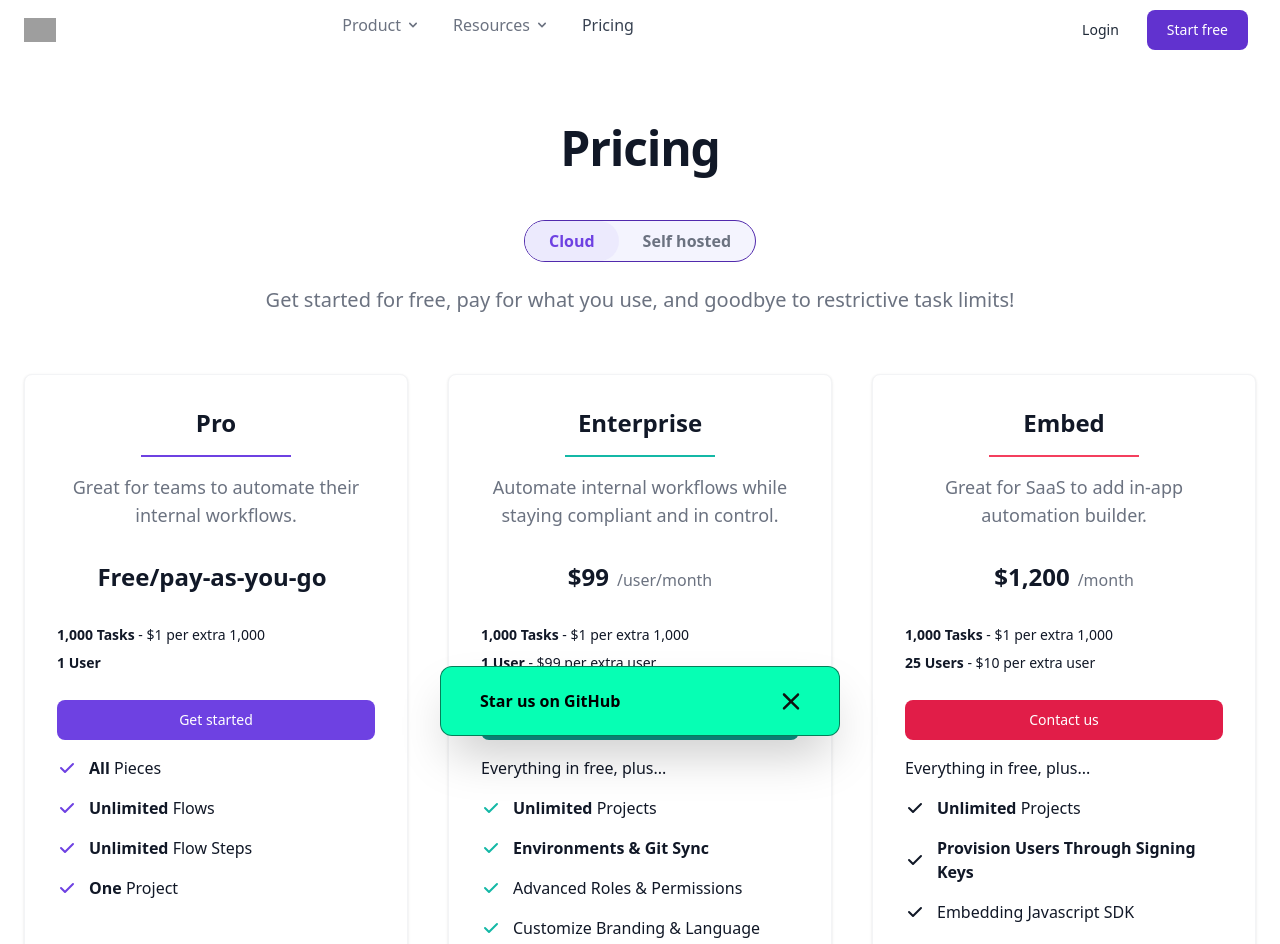
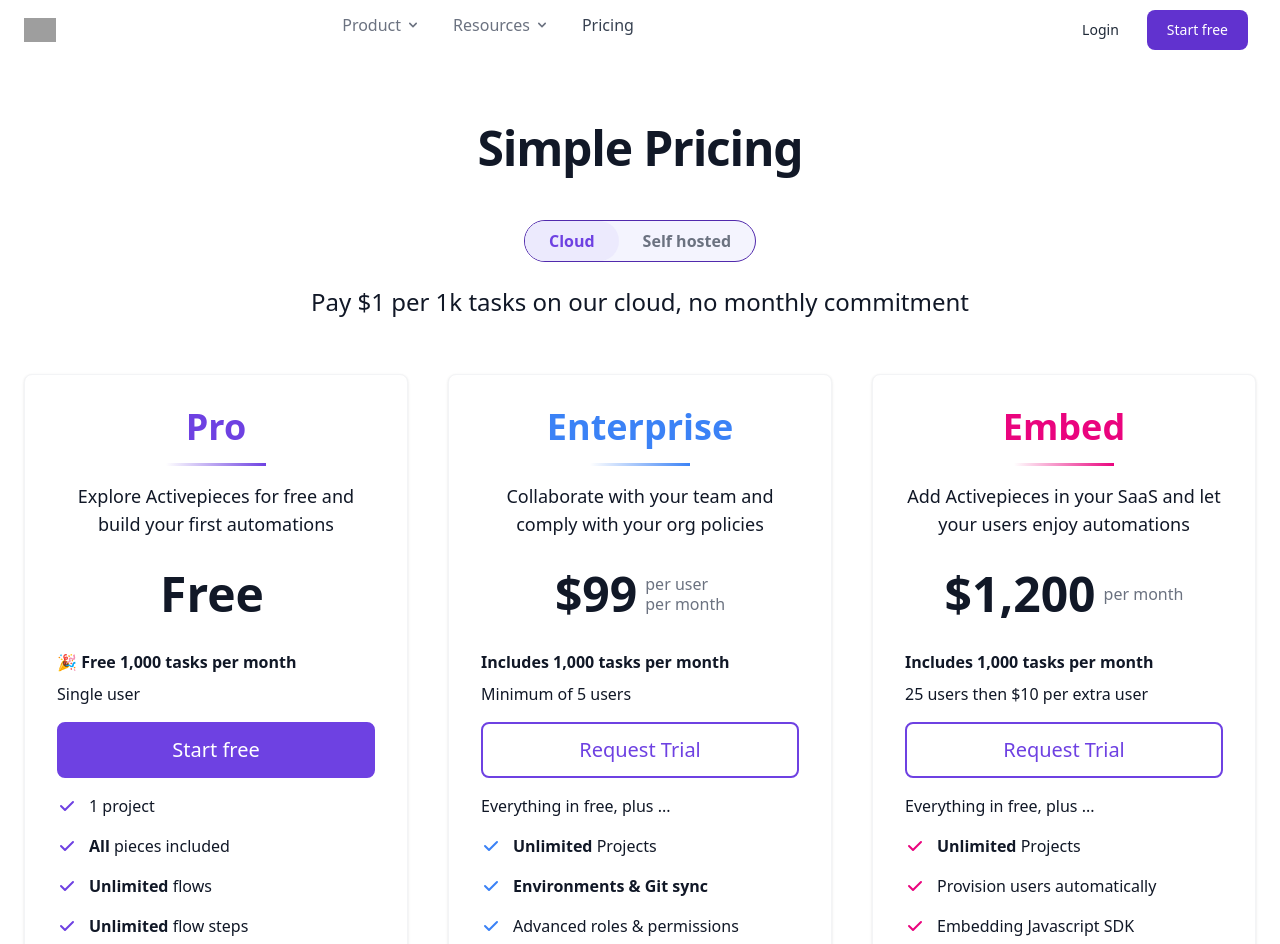
Before and after one commit to activepieces/marketing, a Nuxt app: page /pricing in a window 1280 px wide. Shown: the top 944 px of the page. Built offline with nearby package versions, Linux system fonts and the light colour scheme; grey boxes are pictures that could not be loaded.

Commit message:
New pricing page

```diff
--- a/components/pages/pricing/Table.vue
+++ b/components/pages/pricing/Table.vue
@@ -1,83 +1,93 @@
 <script setup>
-
 import DeploymentSwitcher from './DeploymentSwitcher.vue'
 
 let deploymentMode = ref('cloud');
 
-const proFeatures = [
-  '<strong>All</strong> Pieces',
-  '<strong>Unlimited</strong> Flows',
-  '<strong>Unlimited</strong> Flow Steps',
-  '<strong>One</strong> Project',
-]
+const ONE_DOLLAR_PER_1000_TASKS = '$1 per 1,000 extra tasks';
 
-const enterpriseFeatures = [
+const proFeatures = ref([
+  '1 project',
+  '<strong>All</strong> pieces included',
+  '<strong>Unlimited</strong> flows',
+  '<strong>Unlimited</strong> flow steps',
+  ONE_DOLLAR_PER_1000_TASKS,
+])
+
+const enterpriseFeatures = ref([
   '<strong>Unlimited</strong> Projects',
-  '<strong>Environments & Git Sync</strong>',
-  'Advanced Roles & Permissions',
-  'Customize Branding & Language',
+  '<strong>Environments & Git sync</strong>',
+  'Advanced roles & permissions',
+  'Audit logs',
+  'Customize branding & language',
   'Single Sign-On',
-  'Audit Logs',
-  '5 Private Pieces',
-]
+  '5 private pieces',
+  ONE_DOLLAR_PER_1000_TASKS,
+]);
 
-const embeddingFeatures = [
+const embeddingFeatures = ref([
   '<strong>Unlimited</strong> Projects',
-  '<strong>Provision Users</string> Through Signing Keys',
+  'Provision users automatically',
   'Embedding Javascript SDK',
-  'Customize Branding & Language',
-  'Customize Limits Per Project',
-  'Customize Templates',
-  '2 Private Pieces',
-]
+  'Customize branding & language',
+  'Customize limits per project',
+  'Customize templates',
+  '2 private pieces',
+  ONE_DOLLAR_PER_1000_TASKS,
+]);
 
 const handleDeploymentModeChange = (newMode) => {
   deploymentMode.value = newMode;
+
+  if (newMode == 'cloud') {
+    proFeatures.value.push(ONE_DOLLAR_PER_1000_TASKS);
+    enterpriseFeatures.value.push(ONE_DOLLAR_PER_1000_TASKS);
+    embeddingFeatures.value.push(ONE_DOLLAR_PER_1000_TASKS);
+  } else {
+    proFeatures.value.pop();
+    enterpriseFeatures.value.pop();
+    embeddingFeatures.value.pop();
+  }
 }
-
-
 </script>
 
 <template>
   <section class="bg-white dark:bg-gray-900">
     <div class="py-6 px-4 mx-auto max-w-screen-xl lg:py-16 lg:px-6">
       <div class="mx-auto max-w-screen-md text-center mb-4 lg:mb-12">
-        <h2 class="text-5xl tracking-tight font-extrabold text-gray-900 dark:text-white">Pricing</h2>
+        <h2 class="text-5xl tracking-tight font-extrabold text-gray-900 dark:text-white">Simple Pricing</h2>
       </div>
       <div class="flex flex-col gap-1 items-center">
         <DeploymentSwitcher :deployment-mode="deploymentMode" @deployment-mode-changed="handleDeploymentModeChange" />
       </div>
       <div class="mx-auto max-w-screen-md text-center mb-8 lg:mb-12">
-        <p class="mb-5 font-light text-gray-500 sm:text-xl dark:text-gray-400 h-[40px]"
-          v-if="deploymentMode === 'cloud'">Get started for free, pay for what you use, and goodbye to restrictive task
-          limits!</p>
-        <p class="mb-5 font-light text-gray-500 sm:text-xl dark:text-gray-400 h-[40px]"
-          v-else="deploymentMode === 'self-hosted'">Unlimited tasks, process as many tasks as your servers can!</p>
+        <p class="mb-5 font-light text-gray-900 sm:text-2xl dark:text-gray-400 h-[40px]"
+          v-if="deploymentMode === 'cloud'">Pay $1 per 1k tasks on our cloud, no monthly commitment</p>
+        <p class="mb-5 font-light text-gray-900 sm:text-2xl dark:text-gray-400 h-[40px]"
+          v-else="deploymentMode === 'self-hosted'">Unlimited tasks, process as many tasks as your machines can</p>
 
       </div>
       <div class="space-y-8 lg:grid lg:grid-cols-3 sm:gap-6 xl:gap-10 lg:space-y-0 mt-4">
         <!-- Pricing Card -->
         <div
           class="flex flex-col p-6 mx-auto max-w-lg text-center text-gray-900 bg-white rounded-lg border border-gray-100 shadow dark:border-gray-600 xl:p-8 dark:bg-gray-800 dark:text-white">
-          <h3 class="text-2xl font-semibold" v-if="deploymentMode === 'self-hosted'">Open Source</h3>
-          <h3 class="text-2xl font-semibold" v-if="deploymentMode === 'cloud'">Pro</h3>
-          <div class="mx-auto w-[150px] h-[1.5px] bg-primary mb-4 mt-4"></div>
-          <p class="font-light text-gray-500 sm:text-lg dark:text-gray-400">Great for teams to automate their internal
-            workflows.</p>
+          <h3 class="text-4xl text-primary font-semibold" v-if="deploymentMode === 'self-hosted'">Open Source</h3>
+          <h3 class="text-4xl text-primary font-semibold" v-if="deploymentMode === 'cloud'">Pro</h3>
+          <div class="mx-auto w-[100px] h-[3px] bg-gradient-to-r from-transparent to-primary mb-4 mt-4"></div>
+          <p class="font-light text-gray-900 sm:text-lg dark:text-gray-400">Explore Activepieces for free and build your first automations</p>
           <div class="flex justify-center items-baseline my-8">
-            <p class="mr-2 text-2xl font-extrabold" v-if="deploymentMode === 'self-hosted'">Free</p>
-            <p class="mr-2 text-2xl font-extrabold" v-else>Free/pay-as-you-go</p>
+            <p class="mr-2 text-5xl font-bold">Free</p>
           </div>
-          <div class="h-[75px] flex items-start flex-col text-left">
-            <Transition name="fade" :duration="{ enter: 500, leave: 0 }">
-              <p class="mb-2 font-semibold text-sm" v-if="deploymentMode === 'self-hosted'">Unlimited Tasks</p>
-              <p class="mb-2 text-sm" v-else><span class="font-semibold">1,000 Tasks</span> - $1 per extra 1,000</p>
+          <div class="flex items-start flex-col text-left">
+            <Transition name="slide-fade" :duration="{ enter: 500, leave: 0 }">
+              <p class="mb-2 font-semibold text-base" v-if="deploymentMode === 'self-hosted'">Unlimited Tasks</p>
+              <p class="mb-2 text-base" v-else>
+                <div class="font-bold">🎉 Free 1,000 tasks per month</div>
+              </p>
             </Transition>
-            <p class="text-sm"><span class="font-semibold">1 User</span></p>
+            <p class="mb-4 text-base">Single user</p>
           </div>
-          <a href="https://cloud.activepieces.com/sign-up"
-            class="text-white bg-primary-600 hover:bg-primary-700 focus:ring-4 focus:ring-primary-200 font-medium rounded-lg text-sm px-5 py-2.5 text-center dark:text-white  dark:focus:ring-primary-900">Get
-            started</a>
+          <a :href="deploymentMode === 'cloud' ? 'https://cloud.activepieces.com/sign-up' : 'https://www.activepieces.com/docs/install/options/overview'"
+            class="text-white bg-primary-600 hover:bg-primary-700 focus:ring-4 focus:ring-primary-200 font-normal rounded-lg text-xl px-5 py-3 text-center dark:text-white dark:focus:ring-primary-900 border-2 border-primary">{{ deploymentMode === 'cloud' ? 'Start free' : 'Install for free' }}</a>
           <!-- List -->
           <ul role="list" class="space-y-4 text-left mt-4">
 
@@ -96,36 +106,36 @@ const handleDeploymentModeChange = (newMode) => {
         <div
           class="flex flex-col p-6 mx-auto max-w-lg text-center text-gray-900 bg-white rounded-lg border border-gray-100 shadow dark:border-gray-600 xl:p-8 dark:bg-gray-800 dark:text-white">
           <div class="flex gap-2 justify-center items-center">
-            <h3 class="text-2xl font-semibold ">
+            <h3 class="text-4xl text-blue-500 font-semibold ">
               Enterprise
             </h3>
           </div>
 
-          <div class="mx-auto w-[150px] h-[1.5px] bg-teal-500 mb-4 mt-4"></div>
-          <p class="font-light text-gray-500 sm:text-lg dark:text-gray-400">Automate internal workflows while staying
-            compliant and in control.</p>
-          <div class="flex justify-center items-baseline my-8">
-            <span class="mr-2 text-2xl font-extrabold">$99</span>
-            <span class="text-gray-500 dark:text-gray-400">/user/month</span>
+          <div class="mx-auto w-[100px] h-[3px] bg-gradient-to-r from-transparent to-blue-500 mb-4 mt-4"></div>
+          <p class="font-light text-gray-900 sm:text-lg dark:text-gray-400">Collaborate with your team and comply with your org policies</p>
+          <div class="flex justify-center items-center my-8">
+            <span class="mr-2 text-5xl font-extrabold">$99</span>
+            <span class="text-gray-500 dark:text-gray-400 leading-5 text-base text-left">per user<br>per month</span>
           </div>
-          <div class="h-[75px] flex items-start flex-col text-left">
-            <Transition name="fade" :duration="{ enter: 500, leave: 0 }">
-              <p class="mb-2 font-semibold text-sm" v-if="deploymentMode === 'self-hosted'">Unlimited Tasks</p>
-              <p class="mb-2 text-sm" v-else><span class="font-semibold">1,000 Tasks</span> - $1 per extra 1,000</p>
+          <div class="flex items-start flex-col text-left">
+            <Transition name="slide-fade" :duration="{ enter: 500, leave: 0 }">
+              <p class="mb-2 font-semibold text-base" v-if="deploymentMode === 'self-hosted'">Unlimited Tasks</p>
+              <p class="mb-2 text-base" v-else>
+                <div class="font-bold">Includes 1,000 tasks per month</div>
+              </p>
             </Transition>
-            <p class="mb-4 text-sm"><span class="font-semibold">1 User</span> - $99 per extra user</p>
+            <p class="mb-4 text-base">Minimum of 5 users</p>
           </div>
 
           <router-link to="/sales"
-            class="text-white bg-teal-600 hover:bg-teal-700 focus:ring-4 focus:ring-teal-200 font-medium rounded-lg text-sm px-5 py-2.5 text-center dark:text-white  dark:focus:ring-teal-900">Contact
-            us</router-link>
+            class="bg-white text-primary hover:bg-primary-700 hover:text-white focus:ring-4 focus:ring-primary-200 font-normal rounded-lg text-xl px-5 py-3 text-center border-2 border-primary">Request Trial</router-link>
           <!-- List -->
           <ul role="list" class="space-y-4 text-left mt-4">
             <li class="flex items-center space-x-3">
-              <span>Everything in free, plus...</span>
+              <span>Everything in free, plus ...</span>
             </li>
             <li v-for="(feature, index) in enterpriseFeatures" :key="index" class="flex items-center space-x-3">
-              <svg class="flex-shrink-0 w-5 h-5 text-teal-500" fill="currentColor"
+              <svg class="flex-shrink-0 w-5 h-5 text-blue-500" fill="currentColor"
                 viewBox="0 0 20 20" xmlns="http://www.w3.org/2000/svg">
                 <path fill-rule="evenodd"
                   d="M16.707 5.293a1 1 0 010 1.414l-8 8a1 1 0 01-1.414 0l-4-4a1 1 0 011.414-1.414L8 12.586l7.293-7.293a1 1 0 011.414 0z"
@@ -139,31 +149,31 @@ const handleDeploymentModeChange = (newMode) => {
         <!-- Pricing Card -->
         <div
           class="flex flex-col p-6 mx-auto max-w-lg text-center text-gray-900 bg-white rounded-lg border border-gray-100 shadow dark:border-gray-600 xl:p-8 dark:bg-gray-800 dark:text-white">
-          <h3 class="text-2xl font-semibold">Embed</h3>
-          <div class="mx-auto w-[150px] h-[1.5px] bg-[#f43f5e] mb-4 mt-4"></div>
-          <p class="font-light text-gray-500 sm:text-lg dark:text-gray-400">Great for SaaS to add in-app automation
-            builder.</p>
-          <div class="flex justify-center items-baseline my-8">
-            <span class="mr-2 text-2xl font-extrabold">$1,200</span>
-            <span class="text-gray-500 dark:text-gray-400">/month</span>
+          <h3 class="text-4xl font-semibold text-[#EA047E]">Embed</h3>
+          <div class="mx-auto w-[100px] h-[3px] bg-gradient-to-r from-transparent to-[#EA047E] mb-4 mt-4"></div>
+          <p class="font-light text-gray-900 sm:text-lg dark:text-gray-400">Add Activepieces in your SaaS and let your users enjoy automations</p>
+          <div class="flex justify-center items-center my-8">
+            <span class="mr-2 text-5xl font-extrabold">$1,200</span>
+            <span class="text-gray-500 dark:text-gray-400">per month</span>
           </div>
-          <div class="h-[75px] flex items-start flex-col text-left">
-            <Transition name="fade" :duration="{ enter: 500, leave: 0 }">
-              <p class="mb-2 font-semibold text-sm" v-if="deploymentMode === 'self-hosted'">Unlimited Tasks</p>
-              <p class="mb-2 text-sm" v-else><span class="font-semibold">1,000 Tasks</span> - $1 per extra 1,000</p>
+          <div class="flex items-start flex-col text-left">
+            <Transition name="slide-fade" :duration="{ enter: 500, leave: 0 }">
+              <p class="mb-2 font-semibold text-base" v-if="deploymentMode === 'self-hosted'">Unlimited Tasks</p>
+              <p class="mb-2 text-base" v-else>
+                <div class="font-bold">Includes 1,000 tasks per month</div>
+              </p>
             </Transition>
-            <p class="mb-4 text-sm"><span class="font-semibold">25 Users</span> - $10 per extra user</p>
+            <p class="mb-4 text-base">25 users then $10 per extra user</p>
           </div>
           <router-link to="/sales"
-            class="text-white bg-rose-600 hover:bg-[#f43f5e]-700 focus:ring-4 focus:ring-rose-200 font-medium rounded-lg text-sm px-5 py-2.5 text-center dark:text-white  dark:focus:ring-primary-900">Contact
-            us</router-link>
+            class="bg-white text-primary hover:bg-primary-700 hover:text-white focus:ring-4 focus:ring-primary-200 font-normal rounded-lg text-xl px-5 py-3 text-center border-2 border-primary">Request Trial</router-link>
           <!-- List -->
           <ul role="list" class="space-y-4 text-left mt-4">
             <li class="flex items-center space-x-3">
-              <span>Everything in free, plus...</span>
+              <span>Everything in free, plus ...</span>
             </li>
             <li v-for="(feature, index) in embeddingFeatures" :key="index" class="flex items-center space-x-3">
-              <svg class="flex-shrink-0 w-5 h-5 text-rose" fill="currentColor"
+              <svg class="flex-shrink-0 w-5 h-5 text-[#EA047E]" fill="currentColor"
                 viewBox="0 0 20 20" xmlns="http://www.w3.org/2000/svg">
                 <path fill-rule="evenodd"
                   d="M16.707 5.293a1 1 0 010 1.414l-8 8a1 1 0 01-1.414 0l-4-4a1 1 0 011.414-1.414L8 12.586l7.293-7.293a1 1 0 011.414 0z"
@@ -179,15 +189,17 @@ const handleDeploymentModeChange = (newMode) => {
 </template>
 
 <style>
-.fade-enter-active {
-  transition: opacity 0.8s ease;
+.slide-fade-enter-active {
+  transition: all 0.3s ease-out;
 }
 
-.fade-enter-from {
+.slide-fade-leave-active {
+  display: none;
+}
+
+.slide-fade-enter-from,
+.slide-fade-leave-to {
+  transform: translateY(8px);
   opacity: 0;
 }
-
-.fade-leave-active {
-  display: none
-}
 </style>
--- /dev/null
+++ b/layouts/pricing.vue
@@ -0,0 +1,13 @@
+<script setup>
+
+</script>
+
+<template>
+  <div>
+    <NuxtLoadingIndicator />
+    <Header :hide-github-badge="true"  />
+
+    <slot />
+    <Footer />
+  </div>
+</template>
--- a/pages/pricing.vue
+++ b/pages/pricing.vue
@@ -3,6 +3,10 @@
 const pageTitle = 'Pricing';
 const metaDesc = 'Self host Activepieces as an alternative to Zapier to run unlimited tasks for free, or use Activepieces Cloud at a fraction of Zapier or Workato cost.';
 const metaKeywords = 'free zapier alternative, open source workato, free zapier, best alternative to zapier';
+
+definePageMeta({
+  layout: 'pricing',
+});
 
 useHead({
   title: pageTitle,
@@ -16,7 +20,6 @@ useHead({
 </script>
 
 <template>
-
   <PagesPricingTable  />
   <PagesPricingCustomersLogos />
   <PagesPricingFAQ />
```
Also changed, not shown: 1 other file (tests, documents, lock files or other folders).
